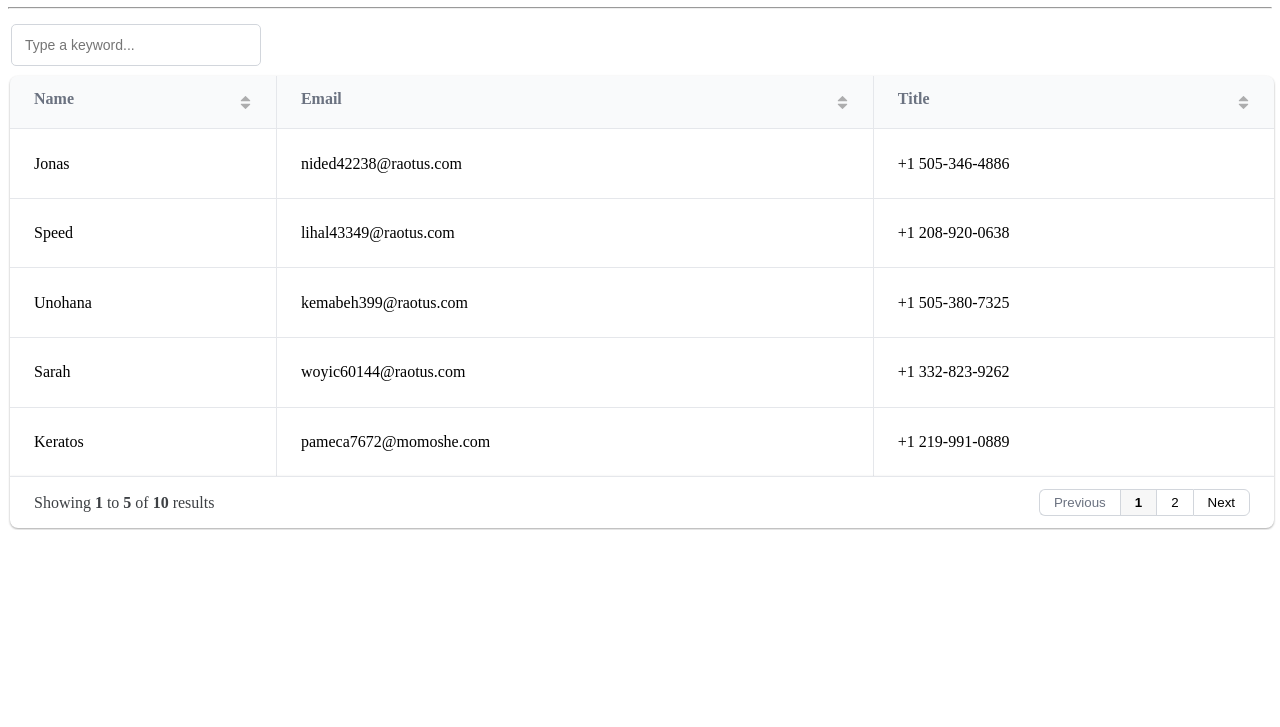
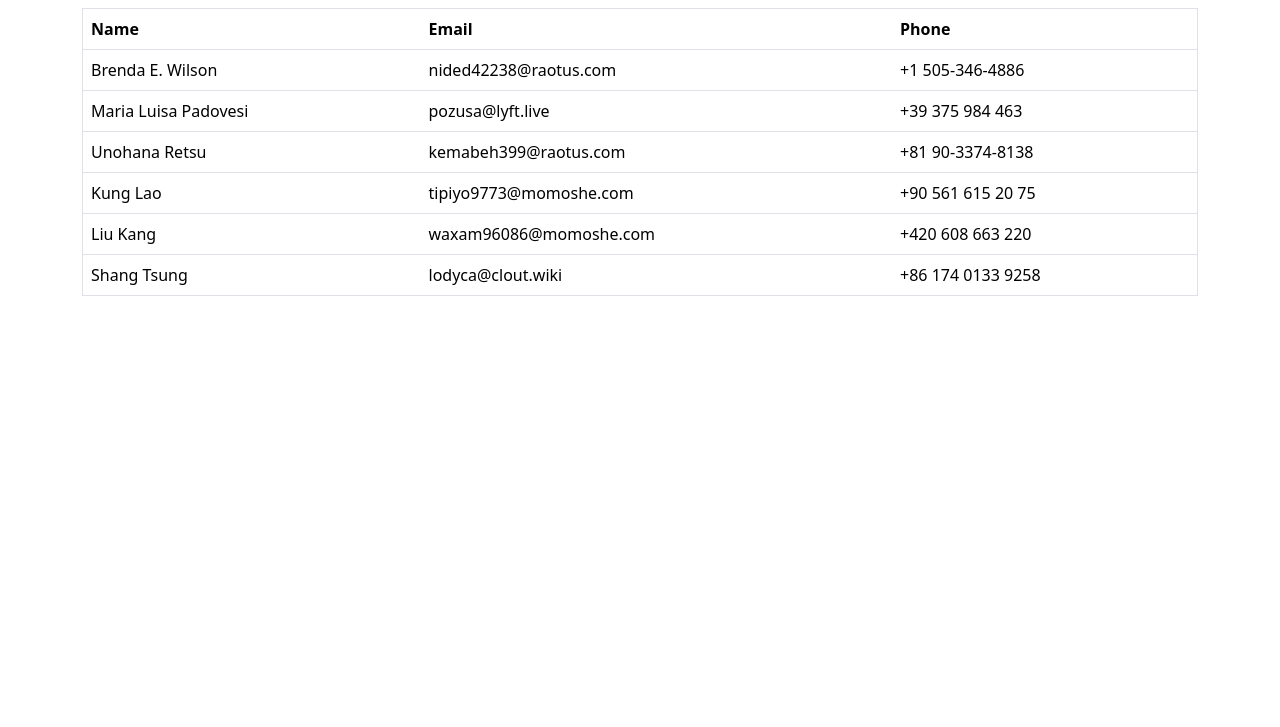
Before and after one commit to rayhans358/task_BasicOOP, a plain HTML site: page index.html in a window 1280 px wide. Shown: the part 73-800 px from the top of the page. Drawn offline with nearby package versions, Linux system fonts and the light colour scheme.

Commit message:
Eduwork_Tugas7

```diff
--- a/index.html
+++ b/index.html
@@ -6,17 +6,17 @@
   <meta http-equiv="X-UA-Compatible" content="IE=edge">
   <meta name="viewport" content="width=device-width, initial-scale=1.0">
   <!-- Import pustaka Grid.js -->
-  <link href="https://unpkg.com/gridjs/dist/theme/mermaid.min.css" rel="stylesheet" />
+  <link href="https://cdn.jsdelivr.net/npm/bootstrap@5.3.0-alpha3/dist/css/bootstrap.min.css" rel="stylesheet" integrity="sha384-KK94CHFLLe+nY2dmCWGMq91rCGa5gtU4mk92HdvYe+M/SXH301p5ILy+dN9+nJOZ" crossorigin="anonymous">
   <title>Mini Library</title>
 </head>
 
 <body>
-  <h1>Mini Library From Eduwork</h1>
-  <hr>
-  <div id="wrapper"></div>
-
-  <!-- Memuat Grid.js dari unpkg -->
-  <script src="https://unpkg.com/gridjs/dist/gridjs.umd.js">import { Grid } from "gridjs";</script>
-  <script type="module" src="index.js"></script>
+  <div class="container">
+    <h1>Mini Library From Eduwork</h1>
+    <hr>
+    <div id="library"></div>
+  </div>
+  <script src="https://cdn.jsdelivr.net/npm/bootstrap@5.3.0-alpha3/dist/js/bootstrap.bundle.min.js" integrity="sha384-ENjdO4Dr2bkBIFxQpeoTz1HIcje39Wm4jDKdf19U8gI4ddQ3GYNS7NTKfAdVQSZe" crossorigin="anonymous"></script>
+  <script src="index.js" type="module"></script>
 </body>
 </html>
--- a/index.js
+++ b/index.js
@@ -1,47 +1,84 @@
-// import { Grid } from "gridjs";
-// import "gridjs/dist/theme/mermaid.css";
-// console.log(import);
+class Table {
+  constructor(datas, columns) {
+    this.datas = datas;
+    this.columns = columns;
+  };
 
-new gridjs.Grid({
-  columns: ["Name", "Email", "Title"],
-  search: true,
-  sort: true,
-  pagination: {
-    limit: 5
+  // Create Header
+  headRow() {
+    let open = `<thead><tr>`;
+    let close = `</tr></thead>`;
+
+    this.columns.forEach((column) => {
+      open += `<th>${column}</th>`;
+    });
+    return open + close;
+  };
+
+  // Create Body
+  body() {
+    let open = `<tbody>`;
+    let close = `</tbody>`;
+
+    this.datas.forEach((row) => {
+      open += `<tr>`;
+
+      this.columns.forEach((column) => {
+        open += `<td>${row[column]}</td>`;
+      });
+      open += `</tr>`;
+    });
+    return open + close;
+  };
+
+  // Create Table
+  render(merger) {
+    let table =
+    `<table class="table table-hover" border="1">
+    ${this.headRow()}
+    ${this.body()}
+    </table>`;
+    merger.innerHTML = table;
+  };
+};
+
+// Input data and columns
+const data = [
+  {
+    Name: "Brenda E. Wilson",
+    Email: "nided42238@raotus.com",
+    Phone: "+1 505-346-4886",
   },
-  fixedHeader: true,
-  height: '400px',
-  data: [
-    ["Jonas", "nided42238@raotus.com", "+1 505-346-4886"],
-    ["Speed", "lihal43349@raotus.com", "+1 208-920-0638"],
-    ["Unohana", "kemabeh399@raotus.com", "+1 505-380-7325"],
-    ["Sarah", "woyic60144@raotus.com", "+1 332-823-9262"],
-    ["Keratos", "pameca7672@momoshe.com", "+1 219-991-0889"],
-    ["Kung Lao", "tipiyo9773@momoshe.com", "+81 70-9070-9418"],
-    ["Liu Kang", "waxam96086@momoshe.com", "+81 80-7458-3795"],
-    ["Benkai", "rixesy@brand-app.biz", "+90 561 615 20 75"],
-    ["Potter", "pozusa@lyft.live", "+90 507 123 24 50"],
-    ["Ashfarin", "lodyca@clout.wiki", "+598 91 485 871"],
-  ]
-}).render(document.getElementById("wrapper"));
+  {
+    Name: "Maria Luisa Padovesi",
+    Email: "pozusa@lyft.live",
+    Phone: "+39 375 984 463",
+  },
+  {
+    Name: "Unohana Retsu",
+    Email: "kemabeh399@raotus.com",
+    Phone: "+81 90-3374-8138",
+  },
+  {
+    Name: "Kung Lao",
+    Email: "tipiyo9773@momoshe.com",
+    Phone: "+90 561 615 20 75",
+  },
+  {
+    Name: "Liu Kang",
+    Email: "waxam96086@momoshe.com",
+    Phone: "+420 608 663 220",
+  },
+  {
+    Name: "Shang Tsung",
+    Email: "lodyca@clout.wiki",
+    Phone: "+86 174 0133 9258",
+  },
+];
 
-// const faker = require('faker');
-// import { faker } from '@faker-js/faker';
-// console.log(faker);
+const columns = ["Name", "Email", "Phone"];
 
-// const grid = new Grid({
-//   columns: [
-//       'Name',
-//       'Email',
-//       'Title',
-//    ],
-//   sort: true,
-//   pagination: true,
-//   fixedHeader: true,
-//   height: '400px',
-//   data: Array(50).fill().map(x => [
-//     faker.name.findName(),
-//     faker.internet.email(),
-//     faker.name.title(),
-//   ])
-// }).render(document.getElementById("wrapper"));
+const table = new Table(data, columns);
+
+const library = document.getElementById("library");
+table.render(library);
```
Also changed, not shown: package.json (deleted, +0 -27 lines), 1 other file.
